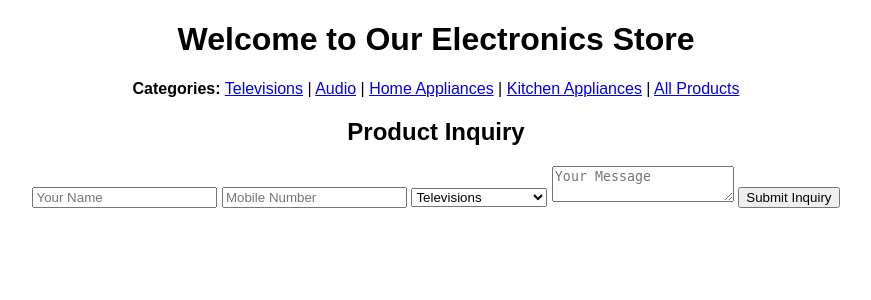
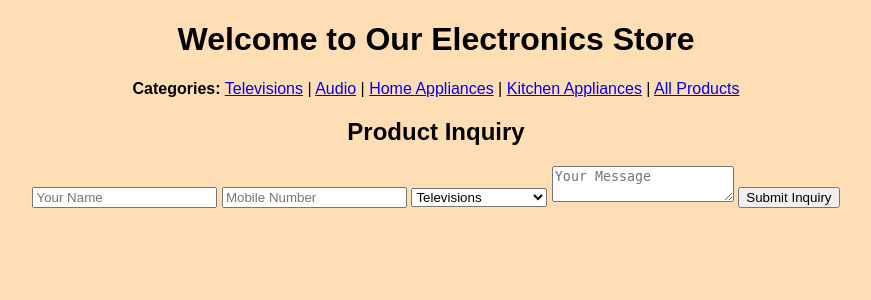
Before and after one commit to Harsh-pepe/pythonfebinternzlearn, a Flask app: page / in a window 1280 px wide. Shown: the top 300 px of the page, without its empty margins (204-1075 px from the left). Run offline with Flask 3, Linux system fonts and the light colour scheme.

Commit message:
Pushing major project

```diff
--- a/Projects/PracticeCode/templates/index.html
+++ b/Projects/PracticeCode/templates/index.html
@@ -5,7 +5,11 @@
     <meta name="viewport" content="width=device-width, initial-scale=1.0">
     <title>Electronics Store</title>
     <style>
-        body { font-family: Arial, sans-serif; text-align: center; }
+        body { font-family: Arial,
+            sans-serif;
+            text-align: center;
+            background-color: rgb(255, 222, 182);
+        }
         .product { border: 1px solid #ddd; padding: 10px; margin: 10px; display: inline-block; width: 200px; }
         .categories { margin-bottom: 20px; }
     </style>
```
Also changed, not shown: Projects/PracticeCode/static/images/back.jpg (added), Projects/PracticeCode/static/images/image.png (added), 1 other file.
